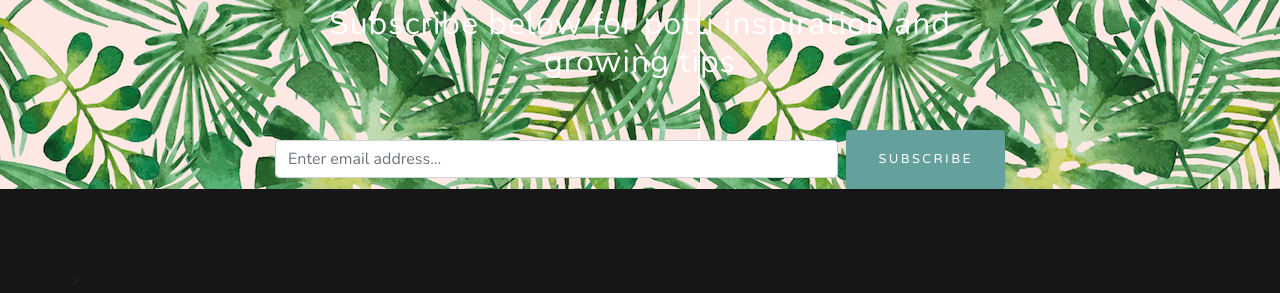
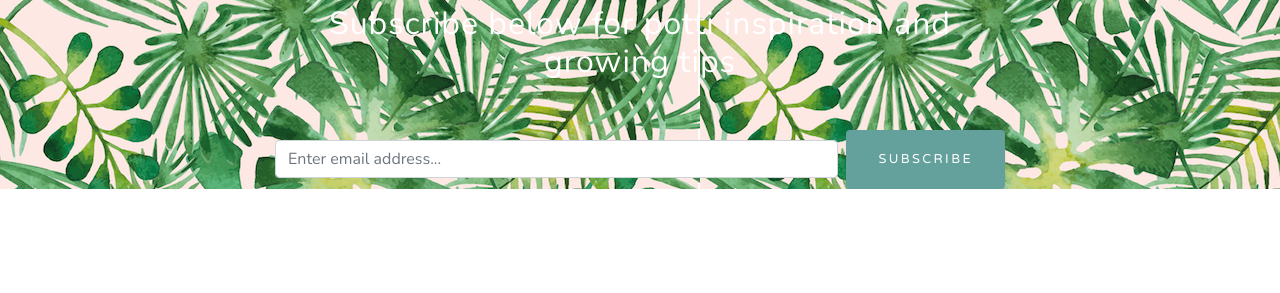
Before and after one commit to SionedDavies123/Potti-Plants, a plain HTML site: page Jemima.html in a window 1280 px wide. Shown: the part 1807-2100 px from the top of the page. After the commit the page ends 1996 px from the top, so only its background shows below. Drawn offline with nearby package versions, Linux system fonts and the light colour scheme.

Commit message:
Removed black at bottom

```diff
--- a/Jemima.html
+++ b/Jemima.html
@@ -149,9 +149,6 @@
     </div>
   </section>
 
-  <!-- Contact Section -->
-  <section class="contact-section bg-black">
-    <div class="container">
-      <div class="row">>
+
 
 </html>
```
